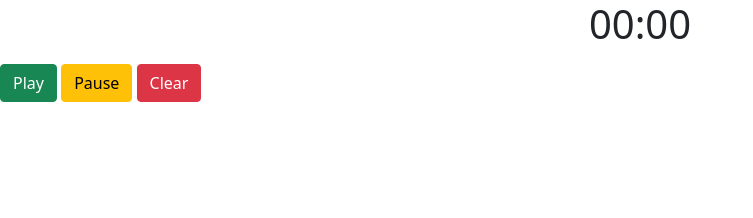
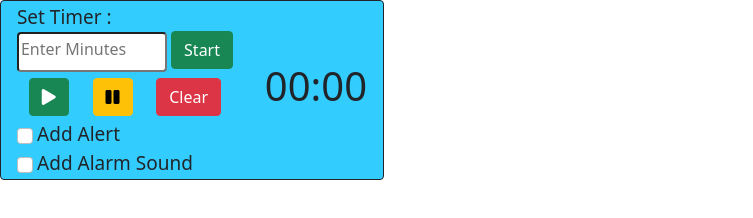
Before and after one commit to dewansh16/Timer-extension, a plain HTML site: page index.html in a window 1280 px wide. Shown: the whole page, without its empty margins (0-753 px from the left). Drawn offline with nearby package versions, Linux system fonts and the light colour scheme.

Commit message:
sound and alert added

```diff
--- a/app.js
+++ b/app.js
@@ -4,14 +4,17 @@ const timerDisplay = document.querySelector(".displayTimeLeft");
 const playbtn = document.querySelector(".playButton");
 const pausebtn = document.querySelector(".pauseButton");
 const clearbtn = document.querySelector(".clearButton");
-
+const submitform = document.querySelector("#submit");
+const checkAlert = document.querySelector("#addAlert");
+const checkAlarm = document.querySelector('#addAlarm');
+const alarm = document.querySelector(".alarmSound");
 let isPaused = false;
 
 
 
 
-
 const timer = (seconds) => {
+    clearInterval(countdown);
     const now = Date.now();
     let then = now + seconds * 1000;
     displayTimeLeft(seconds);
@@ -21,7 +24,13 @@ const timer = (seconds) => {
         if (!isPaused) {
             const secondsLeft = Math.round((then - Date.now()) / 1000);
             if (secondsLeft <= 0) {
-                displayTimeLeft(0)
+                displayTimeLeft(0);
+                if (checkAlarm.checked) {
+                    alarm.play();
+                }
+                if (checkAlert.checked) {
+                    alert('The Timer is over');
+                }
                 clearInterval(countdown);
                 return;
             }
@@ -48,6 +57,17 @@ const displayTimeLeft = (seconds) => {
 //     endtime.textContent = `${hour}:${minutes < 10 ? '0' : ''}${minutes}:${seconds < 10 ? '0' : ''}${seconds} `;
 // }
 
+
+submitform.addEventListener('submit', function (e) {
+    e.preventDefault();
+    const min = this.minutes.value;
+    timer(min * 60);
+    this.reset();
+})
+
+
+
+
 pausebtn.addEventListener('click', function () {
     isPaused = true;
 })
--- a/index.html
+++ b/index.html
@@ -8,22 +8,136 @@
     <title>Timer</title>
     <link href="https://cdn.jsdelivr.net/npm/bootstrap@5.0.0-beta2/dist/css/bootstrap.min.css" rel="stylesheet"
         integrity="sha384-BmbxuPwQa2lc/FVzBcNJ7UAyJxM6wuqIj61tLrc4wSX0szH/Ev+nYRRuWlolflfl" crossorigin="anonymous">
+    <link rel="stylesheet" href="https://cdnjs.cloudflare.com/ajax/libs/font-awesome/5.15.2/css/all.min.css"
+        integrity="sha512-HK5fgLBL+xu6dm/Ii3z4xhlSUyZgTT9tuc/hSrtw6uzJOvgRr2a9jyxxT1ely+B+xFAmJKVSTbpM/CuL7qxO8w=="
+        crossorigin="anonymous" />
+    <style>
+        html,
+        body {
+            /* font-size: 14px; */
+            margin: 0;
+            min-height: 180px;
+            padding: 0;
+            width: 384px;
+        }
 
-    <style>
+        /* .controls {
+            background: red;
+        }
 
+        .buttons {
+            background-color: yellowgreen;
+        }
+
+        .input {
+            background-color: steelblue;
+        }
+
+        .displayTime {
+            background-color: tan;
+        } */
+
+        .container {
+            background-color: #33ccff;
+            min-height: 180px;
+            display: flex;
+            justify-content: space-around;
+            padding: 0;
+        }
+
+        .controls {
+            display: flex;
+            flex-direction: column;
+            justify-content: center;
+
+        }
+
+        .displayTime {
+            align-self: center;
+        }
+
+        .input {
+            padding-bottom: 6px;
+        }
+
+        #minutes {
+            width: 150px;
+            height: 40px;
+        }
+
+        .buttons {
+
+            display: flex;
+            justify-content: space-around;
+        }
+
+        label {
+            font-size: 19px;
+            font-weight: 500;
+        }
+
+        .check1 label {
+            font-weight: 400;
+            font-size: 19px;
+        }
+
+        .check2 label {
+            font-weight: 400;
+        }
     </style>
 </head>
 
 <body>
+    <div class="container border border-dark rounded">
 
-    <div class="mx-auto">
-        <h1 class="d1 text-center my-auto timer displayTimeLeft">00:00</h1>
-        <p class="displayEndTime"></p>
-        <button class="btn btn-success playButton">Play</button>
-        <button class="btn btn-warning pauseButton">Pause</button>
-        <button class="btn btn-danger clearButton">Clear</button>
+        <div class="controls box">
+
+
+            <div class="input">
+                <form id="submit">
+                    <label for="minutes" class="set">Set Timer :</label>
+                    <br>
+                    <input type="number" name="minutes" id="minutes" class="rounded pb-2" placeholder="Enter Minutes">
+                    <button class="btn btn-success startbtn">Start</button>
+
+                </form>
+            </div>
+
+            <!-- <div class="input">
+                <form id="submit">
+                    <div class="input-group mb-3">
+                        <input type="number" placeholder="Enter Minutes">
+                        <button type="submit" class="btn btn-success" type="button">Button</button>
+                    </div>
+                </form>
+            </div> -->
+
+
+            <div class="buttons">
+                <button class="btn btn-success playButton"><i class="fas fa-play"></i></button>
+                <button class="btn btn-warning pauseButton"><i class="fas fa-pause"></i></button>
+                <button class="btn btn-danger clearButton">Clear</button>
+            </div>
+
+            <div class="check1 pt-1">
+                <input class="form-check-input mt-2" type="checkbox" id="addAlert">
+                <label for="addAlert">Add Alert</label>
+            </div>
+
+            <div class="check2">
+                <input class="form-check-input mt-2" type="checkbox" id="addAlarm">
+                <label for="addAlarm">Add Alarm Sound</label>
+            </div>
+
+        </div>
+
+        <div class="displayTime box">
+            <h1 class="d1  timer displayTimeLeft">00:00</h1>
+        </div>
     </div>
 
+
+    <audio src="sound/chirp.mp3" class="alarmSound"></audio>
 
 
     <script src="app.js "></script>
```
Also changed, not shown: 1 other file.
